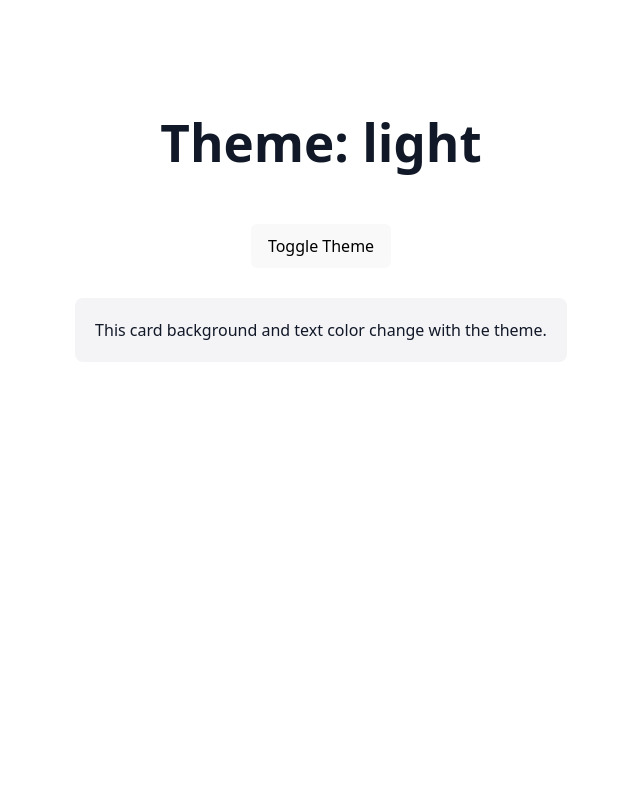
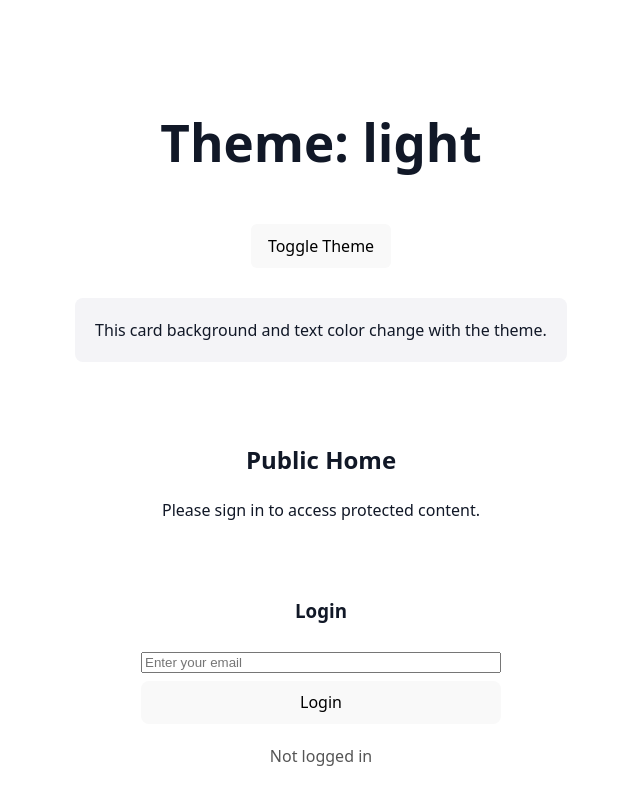
Before and after one commit to Prathm7/react-practice-problems, a React (Vite) app in the folder react-practice/: page / in a window 1280 px wide. Shown: the part 2216-3016 px from the top of the page, without its empty margins (319-959 px from the left). Before the commit the page ends 2650 px from the top, so only its background shows below. Built offline with nearby package versions, Linux system fonts and the light colour scheme.

Commit message:
feat: add P15 – Auth Context

```diff
--- a/react-practice/src/App.jsx
+++ b/react-practice/src/App.jsx
@@ -17,6 +17,10 @@ import {
   ThemeContext,
   ThemeProvider,
 } from "./problems/P14-theme-context/theme-context";
+import AuthLoginForm from "./problems/P15-auth-context/LoginForm";
+import AuthButton from "./problems/P15-auth-context/AuthButton";
+import Home from "./problems/P15-auth-context/Home";
+import { AuthProvider } from "./problems/P15-auth-context/auth-context";
 
 function AppContent() {
   const { theme, toggleTheme } = useContext(ThemeContext);
@@ -48,6 +52,7 @@ function AppContent() {
 export default function App() {
   return (
     <ThemeProvider>
+      <AuthProvider>
         <Counter />
         <TodoList />
         <LoginForm />
@@ -65,6 +70,10 @@ export default function App() {
         <CounterWithPrevious />
         <TodoAppWithReducer />
         <AppContent />
+        <Home />
+        <AuthLoginForm />
+        <AuthButton />
+      </AuthProvider>
     </ThemeProvider>
   );
 }
--- /dev/null
+++ b/react-practice/src/problems/P15-auth-context/AuthButton.jsx
@@ -0,0 +1,16 @@
+import React, { useContext } from "react";
+import { AuthContext } from "./auth-context";
+
+export default function AuthButton() {
+  const { user, logout } = useContext(AuthContext);
+
+  return (
+    <div style={{ textAlign: "center", marginTop: 20 }}>
+      {user ? (
+        <button onClick={logout}>Logout</button>
+      ) : (
+        <span style={{ color: "#555" }}>Not logged in</span>
+      )}
+    </div>
+  );
+}
--- /dev/null
+++ b/react-practice/src/problems/P15-auth-context/Home.jsx
@@ -0,0 +1,22 @@
+import React, { useContext } from "react";
+import { AuthContext } from "./auth-context";
+
+export default function Home() {
+  const { user } = useContext(AuthContext);
+
+  return (
+    <main style={{ padding: 20 }}>
+      {user ? (
+        <div>
+          <h2>Welcome back, {user.name}!</h2>
+          <p>Your email: {user.email}</p>
+        </div>
+      ) : (
+        <div>
+          <h2>Public Home</h2>
+          <p>Please sign in to access protected content.</p>
+        </div>
+      )}
+    </main>
+  );
+}
--- /dev/null
+++ b/react-practice/src/problems/P15-auth-context/LoginForm.jsx
@@ -0,0 +1,38 @@
+import React, { useContext, useState } from "react";
+import { AuthContext } from "./auth-context";
+
+export default function AuthLoginForm() {
+  const { login } = useContext(AuthContext);
+  const [email, setEmail] = useState("");
+
+  const handleSubmit = (e) => {
+    e.preventDefault();
+    login({ email });
+    setEmail("");
+  };
+
+  return (
+    <form
+      onSubmit={handleSubmit}
+      style={{
+        maxWidth: 360,
+        margin: "20px auto",
+        display: "flex",
+        flexDirection: "column",
+        gap: 8,
+      }}
+    >
+      <h3>Login</h3>
+
+      <input
+        type="email"
+        placeholder="Enter your email"
+        required
+        value={email}
+        onChange={(e) => setEmail(e.target.value)}
+      />
+
+      <button type="submit">Login</button>
+    </form>
+  );
+}
--- /dev/null
+++ b/react-practice/src/problems/P15-auth-context/auth-context.jsx
@@ -0,0 +1,36 @@
+import React, { createContext, useCallback, useState, useEffect } from "react";
+
+export const AuthContext = createContext({
+  user: null,
+  login: () => {},
+  logout: () => {},
+});
+
+export function AuthProvider({ children }) {
+  const [user, setUser] = useState(() => {
+    const stored = localStorage.getItem("auth-user");
+    return stored ? JSON.parse(stored) : null;
+  });
+
+  const login = useCallback(({ email }) => {
+    const fakeUser = { name: "Prathmesh", email };
+    setUser(fakeUser);
+    localStorage.setItem("auth-user", JSON.stringify(fakeUser));
+  }, []);
+
+  const logout = useCallback(() => {
+    setUser(null);
+    localStorage.removeItem("auth-user");
+  }, []);
+
+  useEffect(() => {
+    if (user) localStorage.setItem("auth-user", JSON.stringify(user));
+    else localStorage.removeItem("auth-user");
+  }, [user]);
+
+  return (
+    <AuthContext.Provider value={{ user, login, logout }}>
+      {children}
+    </AuthContext.Provider>
+  );
+}
```
Lines whose indentation alone changed are shown as unchanged.
